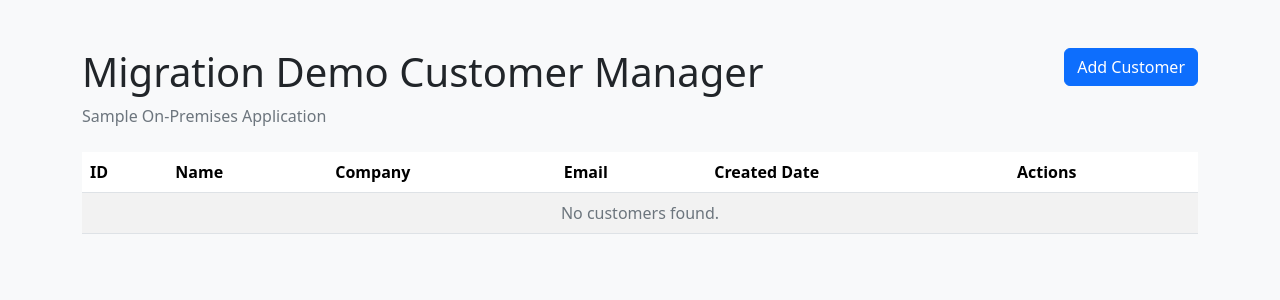
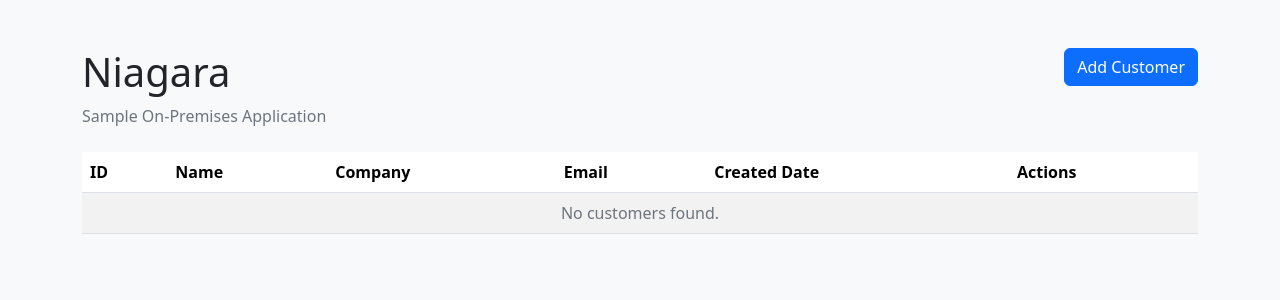
Before and after one commit to mustseetv314/cloud_demo, a Python web app: template app/templates/index.html in a window 1280 px wide. Shown: the top 300 px of the page. Run offline with Jinja, Linux system fonts and the light colour scheme; the template is opened without the code that fills it, so the values that code supplies are empty.

Commit message:
Rename application to Niagara

```diff
--- a/app/__init__.py
+++ b/app/__init__.py
@@ -1 +1 @@
-"""MigrationDemo application package."""
+"""Niagara application package."""
--- a/app/templates/base.html
+++ b/app/templates/base.html
@@ -3,7 +3,7 @@
 <head>
   <meta charset="utf-8">
   <meta name="viewport" content="width=device-width, initial-scale=1">
-  <title>{% block title %}Migration Demo Customer Manager{% endblock %}</title>
+  <title>{% block title %}Niagara{% endblock %}</title>
   <link href="https://cdn.jsdelivr.net/npm/bootstrap@5.3.3/dist/css/bootstrap.min.css" rel="stylesheet">
   <link href="{{ url_for('static', path='/site.css') }}" rel="stylesheet">
 </head>
--- a/app/templates/customer_form.html
+++ b/app/templates/customer_form.html
@@ -1,5 +1,5 @@
 {% extends "base.html" %}
-{% block title %}{{ title }} - MigrationDemo{% endblock %}
+{% block title %}{{ title }} - Niagara{% endblock %}
 {% block content %}
 <h1 class="mb-4">{{ title }}</h1>
 <form method="post" class="customer-form">
--- a/app/templates/index.html
+++ b/app/templates/index.html
@@ -2,7 +2,7 @@
 {% block content %}
 <div class="d-flex justify-content-between align-items-start mb-4">
   <div>
-    <h1>Migration Demo Customer Manager</h1>
+    <h1>Niagara</h1>
     <p class="text-secondary mb-0">Sample On-Premises Application</p>
   </div>
   <a class="btn btn-primary" href="/customers/new">Add Customer</a>
```
Also changed, not shown: README.md, 3 other files.
